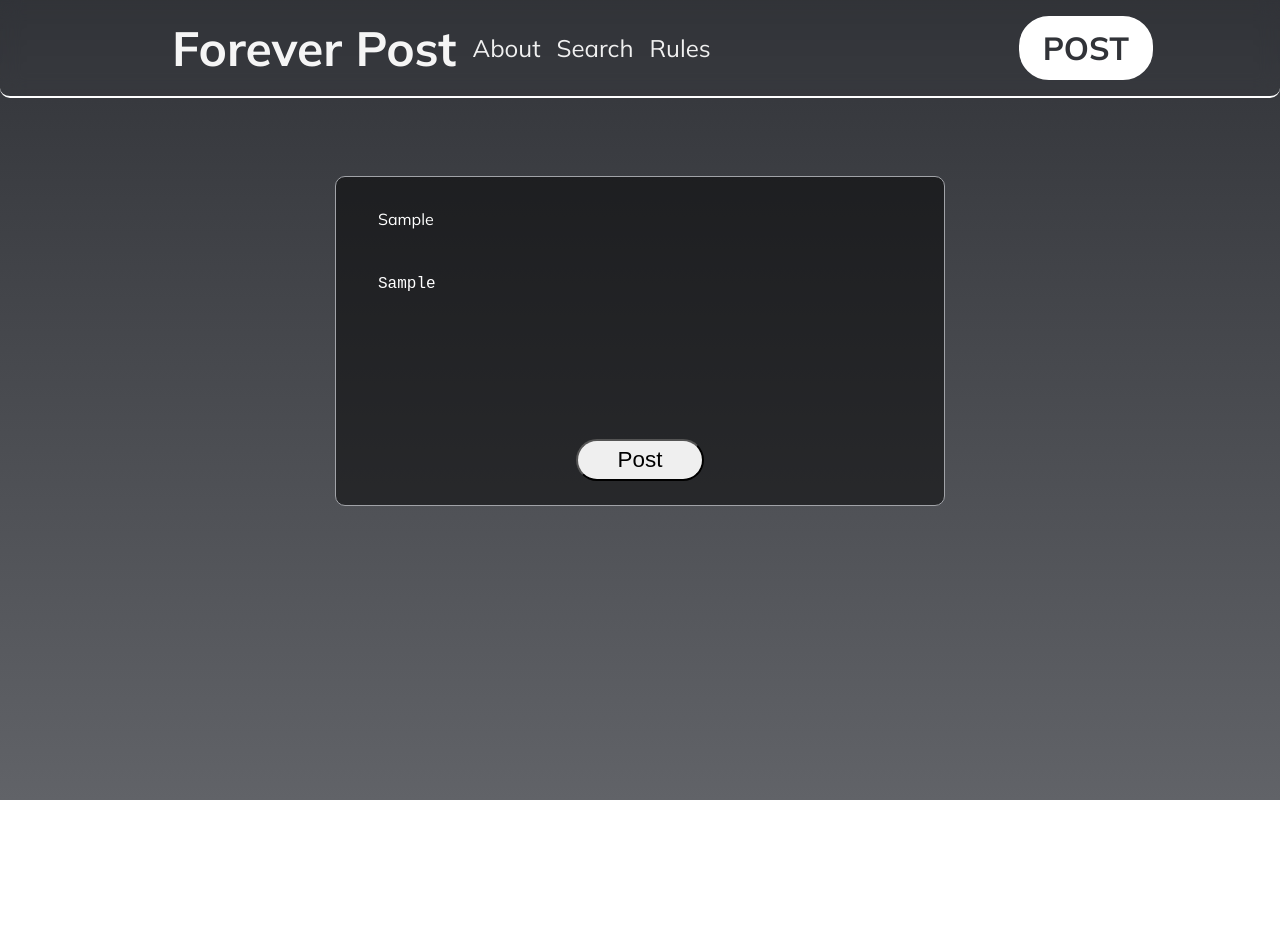
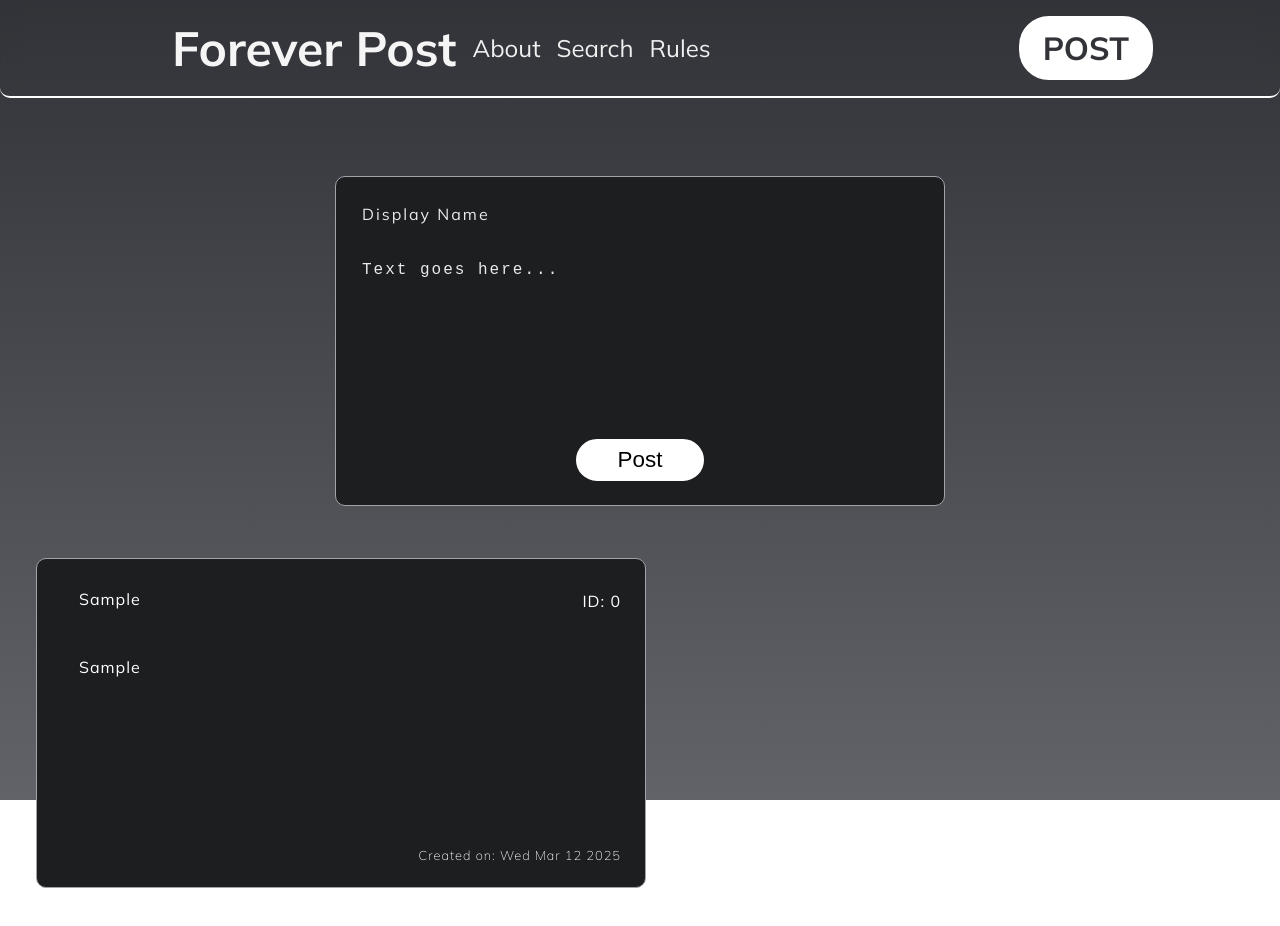
Before and after one commit to OtherLinux/ForeverPost, an Angular app: page / in a window 1280 px wide. Both pictures are taken after typing "Sample", "Sample" into the empty fields and a click on the button "Post". Shown: the top 926 px of the page. Built offline with nearby package versions, Linux system fonts and the light colour scheme.

Commit message:
changed the look of the app needs backend interface selected django

```diff
--- a/src/app/Pages/posts/Components/post-creation/post-creation.component.css
+++ b/src/app/Pages/posts/Components/post-creation/post-creation.component.css
@@ -9,49 +9,51 @@
   margin: 16px;
   border-radius: 10px;
   box-shadow: none;
-  background: rgba(0, 0, 0, 0.5);
+
+  background: rgba(29, 30, 32, 1);
 
   div {
     width: 100%;
     height: 100%;
 
-    display:flex;
+    display: flex;
     flex-direction: column;
     align-items: flex-start;
 
     input {
       position: relative;
-      margin-left: 12px;
       height: 1.5rem;
       width: 16rem;
-      padding: 6px;
 
       background: none;
       font-family: 'Mulish', sans-serif;
+      outline: none;
       color: white;
       /*border: #a1a3a8 solid 1px;*/
       border: none;
       font-size: 1rem;
       font-weight: 400;
     }
+
     input::placeholder, textarea::placeholder {
       color: white;
       opacity: 0.9;
+      letter-spacing: 2px;
     }
+
 
     textarea {
       position: relative;
       font-size: 1rem;
       margin-top: 12px;
-      margin-left: 12px;
-      padding: 6px;
-      width: 32rem;
+      width: 100%;
       height: 9.5rem;
 
       font-weight: 400;
 
       background: none;
       color: white;
+      outline: none;
       /*border: #a1a3a8 solid 1px;*/
       border: none;
     }
@@ -62,6 +64,17 @@
     width: 8rem;
     font-size: 1.4rem;
     height: 3rem;
+    background: white;
+    border: white solid 4px;
+    cursor: pointer;
+    transition: 0.25s;
+  }
+
+  button:hover {
+
+    background: none;
+    color: white;
+    box-shadow: inset 2px 2px 8px white;
   }
 
   width: 35rem;
--- a/src/app/Pages/posts/Components/post-creation/post-creation.component.ts
+++ b/src/app/Pages/posts/Components/post-creation/post-creation.component.ts
@@ -5,12 +5,12 @@ import {FormControl, FormGroup, ReactiveFormsModule, Validators} from '@angular/
   selector: 'app-post-creation',
   imports: [ReactiveFormsModule],
   template: `
-    <form id="PostCreationForm" [formGroup]="postCreation" [class.PostCreationExpand]="isExpanded"
+    <form id="PostCreationForm" [formGroup]="postCreation" [class.PostCreationExpand]="isExpanded" autocomplete="off"
           (ngSubmit)="onFormSend()" (mouseover)="onFormInteraction(1)"
           (mouseout)="onFormInteraction(-1)">
       <div>
         <input (focus)="onFormInteraction(1)" (focusout)="onFormInteraction(-1)" placeholder="Display Name"
-               id="DisplayName" type="text" formControlName="displayName">
+               id="DisplayName" type="text" formControlName="displayName" maxlength="32">
 
         <br>
         <textarea (focus)="onFormInteraction(1)" (focusout)="onFormInteraction(-1)" placeholder="Text goes here..."
@@ -29,25 +29,29 @@ export class PostCreationComponent {
   isExpanded = false;
   holders = 0;
   postCreation = new FormGroup({
-    displayName: new FormControl('', Validators.required),
+    displayName: new FormControl('',),
     message: new FormControl('', Validators.required),
   });
 
 
-  onFormInteraction(add:number) {
-    this.holders+=add
+  onFormInteraction(add: number) {
+    this.holders += add
     if (this.holders > 0) {
       this.isExpanded = true;
-    }else {
+    } else {
       this.isExpanded = false;
     }
   };
-  @Output() FormHandling = new EventEmitter();
+
+  @Output() formHandling = new EventEmitter();
 
   onFormSend() {
-    this.FormHandling.emit(this.postCreation);
+    if (this.postCreation.valid) {
+      this.formHandling.emit(this.postCreation);
+      this.postCreation.reset()
+
+    }
   }
 
 
-
 }
--- a/src/app/Pages/posts/Components/post/post.component.css
+++ b/src/app/Pages/posts/Components/post/post.component.css
@@ -1,5 +1,4 @@
 .Post {
-  justify-self: center;
   display: flex;
   align-items: center;
   justify-content: space-between;
@@ -9,15 +8,23 @@
   margin: 16px;
   border-radius: 10px;
   box-shadow: none;
-  background: rgba(0, 0, 0, 0.5);
+  background: rgba(29, 30, 32, 1);
 
   div {
     width: 100%;
     height: 100%;
 
-    display:flex;
+    display: flex;
     flex-direction: column;
     align-items: flex-start;
+    letter-spacing: 1px;
+    article {
+      display: flex;
+
+      width: 100%;
+      justify-content: space-between;
+      align-items: center;
+    }
 
     .DisplayName {
       position: relative;
@@ -50,6 +57,14 @@
       color: white;
       /*border: #a1a3a8 solid 1px;*/
       border: none;
+      word-wrap: anywhere;
+    }
+    .CreationDate {
+      justify-self: flex-end;
+      margin-top: 12px;
+      align-self: flex-end;
+      font-size: .8rem;
+      font-weight: 100;
     }
   }
 
@@ -64,3 +79,9 @@
   height: 17.5rem;
   transition: 500ms all;
 }
+
+.PostCreationExpand {
+  box-shadow: #313338 5px 10px 10px !important;
+  width: 36rem !important;
+  height: 18rem !important;
+}
--- a/src/app/Pages/posts/Components/post/post.component.html
+++ b/src/app/Pages/posts/Components/post/post.component.html
@@ -1,11 +1,16 @@
 <section class="Post" (mouseover)="onFormInteraction(1)"
-      (mouseout)="onFormInteraction(-1)">
+         (mouseout)="onFormInteraction(-1)" [class.PostCreationExpand]="isExpanded">
   <div>
-    <span (focus)="onFormInteraction(1)" (focusout)="onFormInteraction(-1)"
-           class="DisplayName"></span>
+    <article>
+      <span (focus)="onFormInteraction(1)" (focusout)="onFormInteraction(-1)"
+          class="DisplayName"> {{ postData.displayName }}</span>
+      <span class="PostId">ID: {{postData.id}}</span>
+
+    </article>
     <br>
-    <span (focus)="onFormInteraction(1)" (focusout)="onFormInteraction(-1)"
-              class="MessageContents" style="resize: none"></span>
+    <p (focus)="onFormInteraction(1)" (focusout)="onFormInteraction(-1)"
+          class="MessageContents" [textContent]="postData.message"> </p>
+    <br>
+    <span class="CreationDate">Created on: {{postData.creationDate.toDateString()}}</span>
   </div>
-
 </section>
--- a/src/app/Pages/posts/Components/post/post.component.ts
+++ b/src/app/Pages/posts/Components/post/post.component.ts
@@ -1,6 +1,6 @@
-import { Component } from '@angular/core';
-import {ReactiveFormsModule} from '@angular/forms';
-
+import {Component, Input} from '@angular/core';
+import {FormControl, FormGroup, ReactiveFormsModule, Validators} from '@angular/forms';
+import {PostData} from '../../../../post-data';
 @Component({
   selector: 'app-post',
   imports: [
@@ -10,5 +10,14 @@ import {ReactiveFormsModule} from '@angular/forms';
   styleUrl: './post.component.css'
 })
 export class PostComponent {
+  @Input() postData!:PostData;
 
+  isExpanded = false;
+  holders = 0;
+
+  onFormInteraction(add:number) {
+    this.holders+=add;
+    this.isExpanded = this.holders > 0;
+    this.isExpanded = false;
+  };
 }
--- a/src/app/Pages/posts/posts.component.css
+++ b/src/app/Pages/posts/posts.component.css
@@ -0,0 +1,7 @@
+#Posts {
+  justify-self: center;
+  display: grid;
+  grid-template-columns: 1fr 1fr;
+  gap: 1rem 4rem;
+  padding: 20px;
+}
--- a/src/app/Pages/posts/posts.component.html
+++ b/src/app/Pages/posts/posts.component.html
@@ -5,6 +5,9 @@
   <title>Title</title>
 </head>
 <body>
-<app-post-creation></app-post-creation>
+<app-post-creation (formHandling)="onFormInteraction($event)" ></app-post-creation>
+<section id="Posts">
+  <app-post *ngFor="let post of shownPosts" [postData]="post"></app-post>
+</section>
 </body>
 </html>
--- a/src/app/Pages/posts/posts.component.ts
+++ b/src/app/Pages/posts/posts.component.ts
@@ -1,12 +1,46 @@
-import { Component } from '@angular/core';
+import {Component, createComponent} from '@angular/core';
+import {NgForOf} from '@angular/common';
 import {PostCreationComponent} from './Components/post-creation/post-creation.component';
+import {PostComponent} from './Components/post/post.component';
+import {PostData} from '../../post-data';
+import {FormGroup} from '@angular/forms';
 
 @Component({
   selector: 'app-posts',
-  imports: [PostCreationComponent],
+  imports: [PostCreationComponent, PostComponent, NgForOf],
   templateUrl: './posts.component.html',
   styleUrl: './posts.component.css'
 })
 export class PostsComponent {
 
+  testData = {
+    id: 0,
+    creationDate: new Date("October 13, 2014 11:13:00"),
+    displayName: "mark",
+    message: "Text goes here...",
+    nsfw: false,
+  }
+
+  id=0
+
+  shownPosts:PostData[] = [
+
+  ];
+
+  onFormInteraction(formData: FormGroup) {
+    let postContents = {
+      id: this.id,
+      creationDate: new Date(),
+      displayName: formData.value.displayName,
+      message: formData.value.message,
+      nsfw: false,
+    };
+    if (postContents.displayName === ""|| postContents.displayName === null) {
+      postContents.displayName = "Anonymous";
+    }
+    this.id+=1
+    this.shownPosts.unshift(postContents);
+  };
+
+
 }
--- a/src/app/app.component.html
+++ b/src/app/app.component.html
@@ -11,7 +11,7 @@
       <li><a routerLink=""><h2 id="Brand-Name"> {{ title }} </h2></a></li>
       <li><a routerLink="About" class="pages">About</a></li>
       <li><a class="pages">Search</a></li>
-      <li><a class="pages">Rules</a></li>
+      <li><a routerLink="Rules" class="pages">Rules</a></li>
     </ul>
     <a routerLink="" id="Post-Button">POST</a>
   </nav>
--- a/src/app/app.routes.ts
+++ b/src/app/app.routes.ts
@@ -2,9 +2,11 @@ import { Routes } from '@angular/router';
 
 import {PostsComponent} from './Pages/posts/posts.component';
 import {AboutComponent} from './Pages/about/about.component';
+import {RulesComponent} from './Pages/rules/rules.component';
 
 export const routes: Routes = [
   {path: '', component: PostsComponent},
   {path: 'About', component: AboutComponent},
+  {path: 'Rules', component: RulesComponent},
 
 ];
--- /dev/null
+++ b/src/app/post-data.ts
@@ -0,0 +1,7 @@
+export interface PostData {
+  id:number,
+  creationDate:Date,
+  displayName: string,
+  message: string,
+  nsfw: boolean,
+}
```
Also changed, not shown: 1 other file (tests, documents, lock files or other folders).
